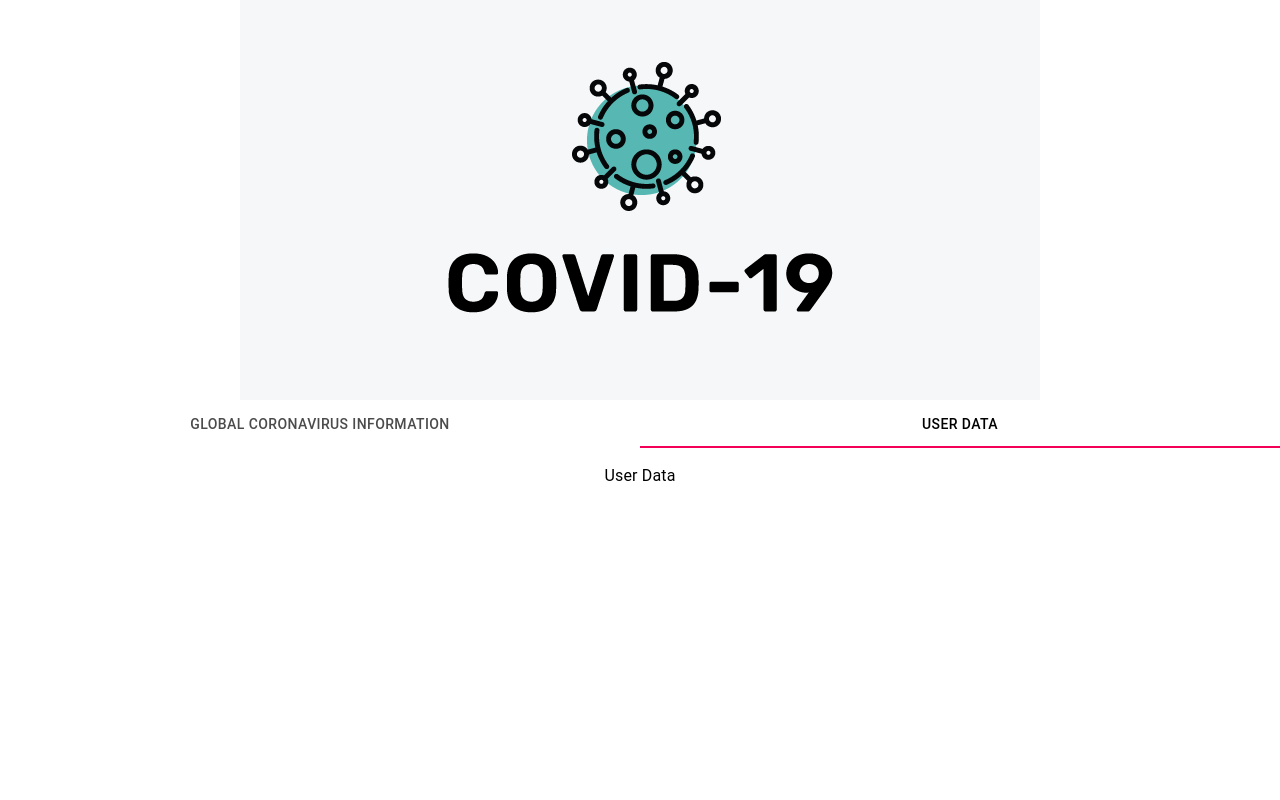
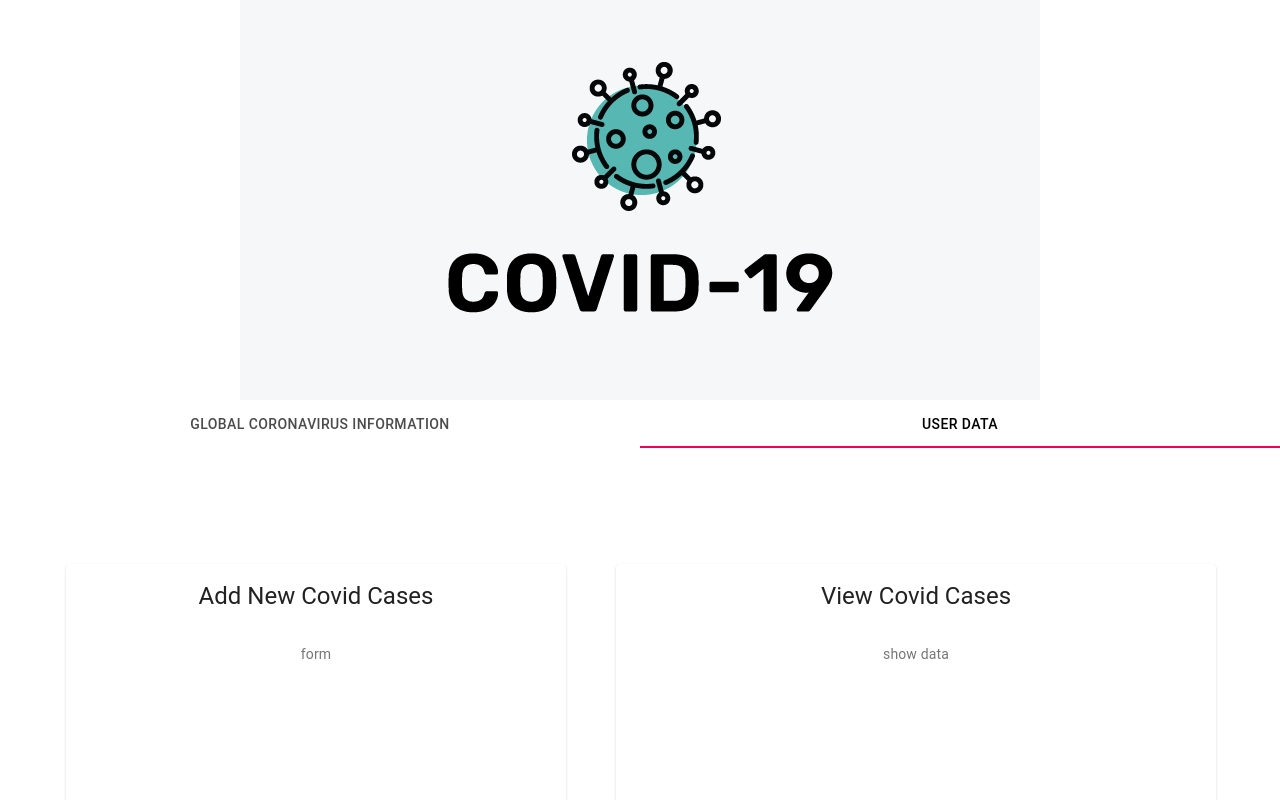
Before and after one commit to Anuththara99/React-Covid19, a React (Create React App) app: page / in a window 1280 px wide. Both pictures are taken after a click on the tab "USER DATA". Shown: the top 800 px of the page. Built offline with nearby package versions, Linux system fonts and the light colour scheme; no server answers.

Commit message:
Create user data tab

```diff
--- a/src/App.tsx
+++ b/src/App.tsx
@@ -7,6 +7,7 @@ import Typography from '@material-ui/core/Typography';
 import Box from '@material-ui/core/Box';
 import GlobalDataFetch from './component/GlobalDataFetch'
 import CountryDataFetch from './component/CountryDataFetch'
+import UserData from './component/UserData'
 
 interface TabPanelProps {
   children?: React.ReactNode;
@@ -60,7 +61,7 @@ function App() {
 
         </TabPanel>
         <TabPanel value={value} index={1}>
-        User Data
+          <UserData />
         </TabPanel>
 
       </div>
--- /dev/null
+++ b/src/component/UserData.tsx
@@ -0,0 +1,33 @@
+import React from 'react'
+import { Card, CardContent, CardHeader, Tab ,Tabs, Typography} from '@material-ui/core';
+
+
+
+function UserData(){
+
+
+    return(
+        <div>
+            <Card style={{width:500, height:400,marginLeft:50,marginTop:100,float:'left'}}>
+                <CardHeader  title="Add New Covid Cases"/>
+                <CardContent >
+                    <Typography variant="body2" color="textSecondary">
+                    {/* <Form/> */}
+                    form
+                    </Typography>
+                </CardContent>
+            </Card>
+            <Card style={{width:600, height:400,marginLeft:50,marginTop:100,float:'left'}}>
+                <CardHeader  title="View Covid Cases"/>
+                <CardContent >
+                    <Typography variant="body2" color="textSecondary">
+                    {/* <ShowFormData/> */}
+                    show data
+                    </Typography>
+                </CardContent>
+            </Card>
+        </div>
+    )
+}
+
+export default UserData
```
